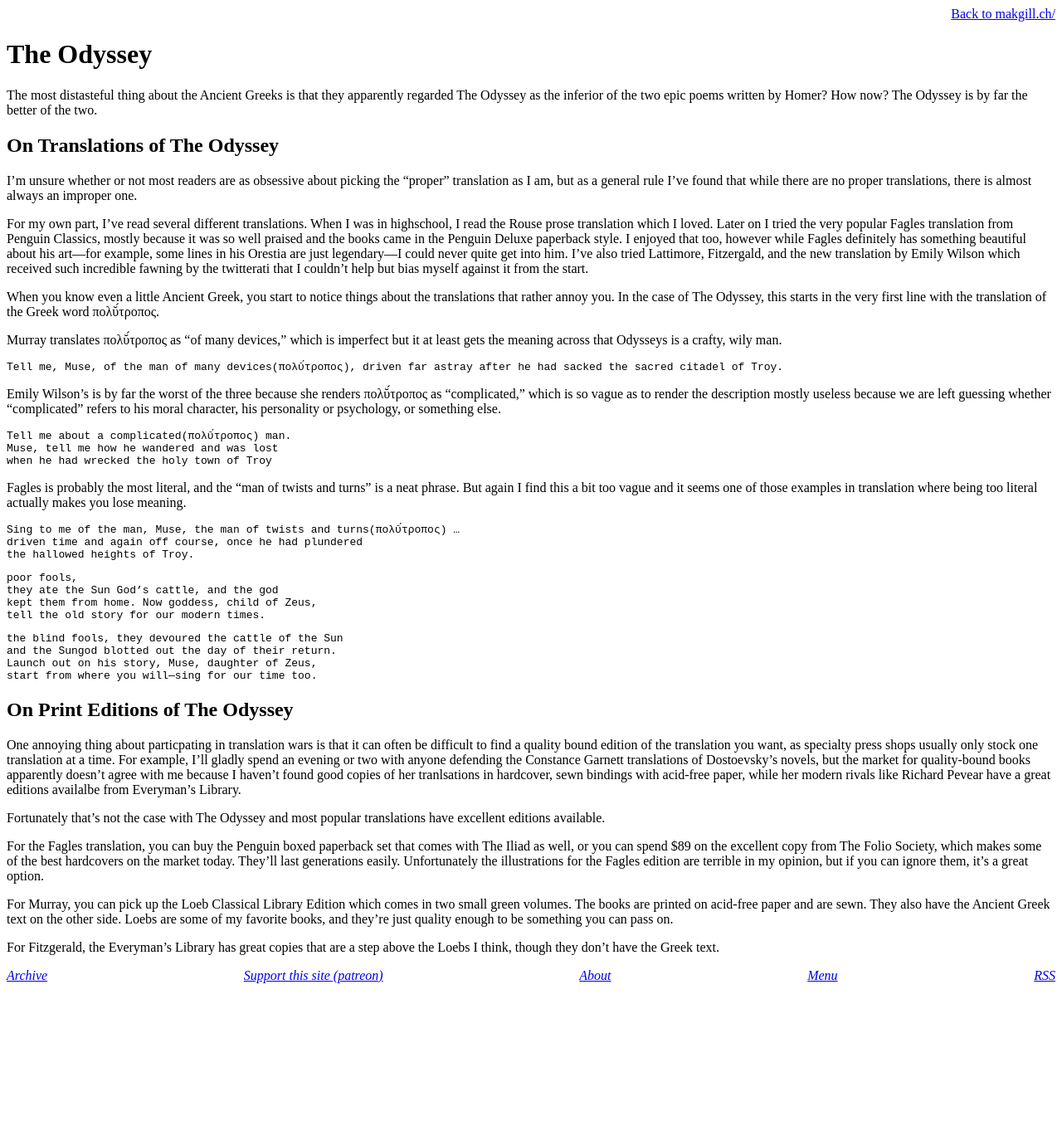
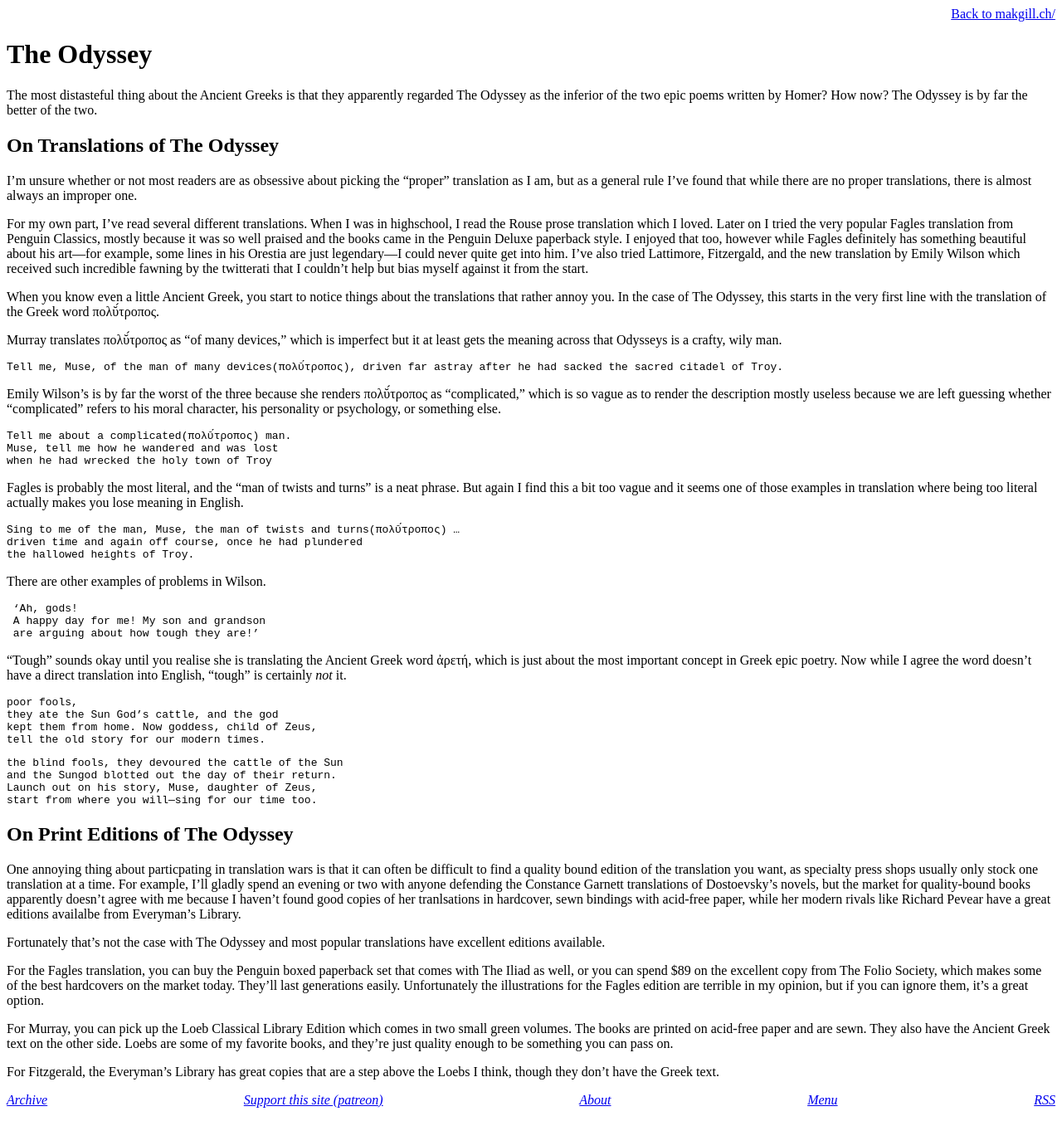
Before and after one commit to derykmakgill/website, a Jekyll site: the page built from odyssey.md, in a window 1280 px wide. Shown: the whole page at 83% size. Built offline with Jekyll 4.4.1, drawn with Linux system fonts in a browser that asks for light colours; before the commit the page ends 1201 px from its top, so only the background shows below that.

Commit message:
Update odyssey.md

````diff
--- a/odyssey.md
+++ b/odyssey.md
@@ -29,13 +29,24 @@ Muse, tell me how he wandered and was lost
 when he had wrecked the holy town of Troy
 ```
 
-Fagles is probably the most literal, and the "man of twists and turns" is a neat phrase. But again I find this a bit too vague and it seems one of those examples in translation where being too literal actually makes you lose meaning.
+Fagles is probably the most literal, and the "man of twists and turns" is a neat phrase. But again I find this a bit too vague and it seems one of those examples in translation where being too literal actually makes you lose meaning in English.
 
 ```
 Sing to me of the man, Muse, the man of twists and turns(πολῠ́τροπος) …
 driven time and again off course, once he had plundered
 the hallowed heights of Troy.
 ```
+
+There are other examples of problems in Wilson.
+```
+ ‘Ah, gods!
+ A happy day for me! My son and grandson
+ are arguing about how tough they are!’
+ ```
+
+"Tough" sounds okay until you realise she is translating the Ancient Greek word ἀρετή, which is just about the most important concept in Greek epic poetry. Now while I agree the word doesn't have a direct translation into English, "tough" is certainly *not* it.
+
+
 
 ```
 poor fools,
````
